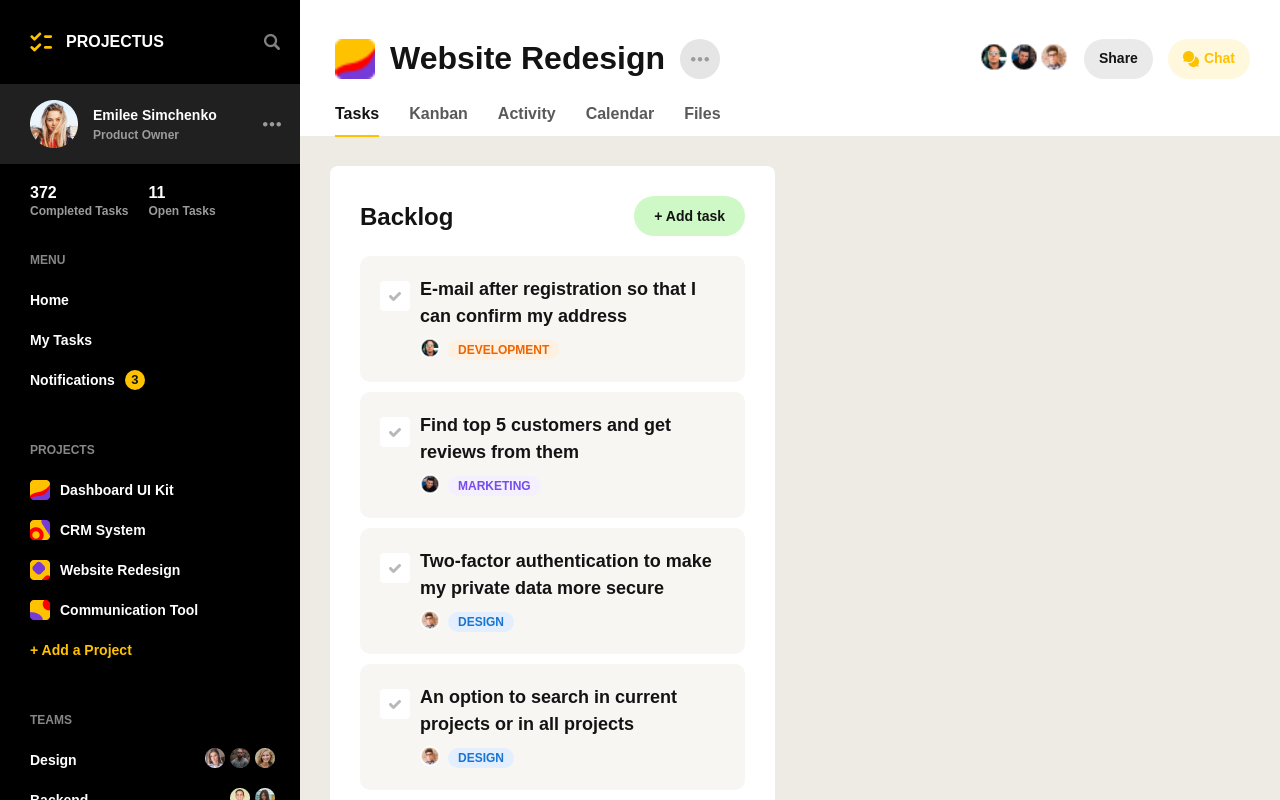
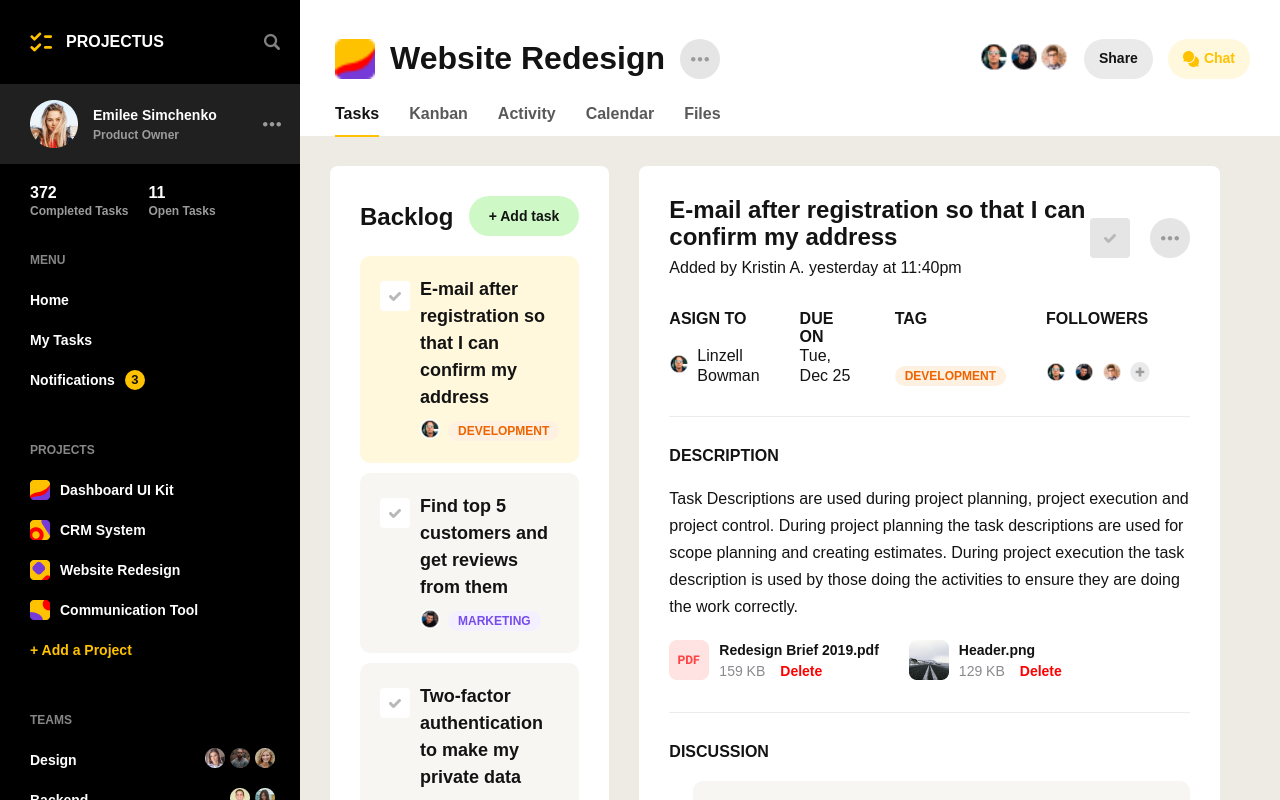
Before and after one commit to 90roma/managmentKit, a React (Create React App) app: page / in a window 1280 px wide. Both pictures are taken after a click on the element "Tasks". Shown: the top 800 px of the page. Built offline with nearby package versions, Linux system fonts and the light colour scheme.

Commit message:
ref sidebar and header v3

```diff
--- a/src/App.js
+++ b/src/App.js
@@ -8,7 +8,7 @@ import {Sidebar} from "./Sidebar";
 import './styles.css';
 
 export default function App() {
-    const [openedTask, setOpenedTask] = useState()
+    const [openedTask, setOpenedTask] = useState(TASKS[0])
     const [openedHeaderItem, setOpenedHeaderItem] = useState()
 
     return (
@@ -28,11 +28,13 @@ export default function App() {
                             tasks={TASKS}
                             title="Backlog"
                             onTaskClick={(task) => setOpenedTask(task)}
+                            openedTaskId={openedTask.id}
                         />
                         <TaskList
                             tasks={TASKS}
                             title="To Do"
                             onTaskClick={(task) => setOpenedTask(task)}
+                            openedTaskId={openedTask.id}
                         />
                     </div>
                     {openedTask && <Task
--- a/src/TaskCard/index.js
+++ b/src/TaskCard/index.js
@@ -5,21 +5,12 @@ import { Tag } from "../Tag";
 import { Avatar } from "../Avatar";
 import {Title} from "../Title";
 
-const TaskCard = ({checkBoxCard, header, avatarUrl, tag}) => {
+const TaskCard = ({checkBoxCard, header, avatarUrl, tag, isSelect}) => {
     const [isState, setIsState] = useState(false)
-    const [isSelect, setIsSelect] = useState(false)
-
-    const cardClass = (isSelect) => {
-        switch (isSelect) {
-            case true:
-                return "card card__wrapper card__wrapper_selected";
-            case false:
-                return "card card__wrapper";
-        }
-    }
+    const taskCardClassName = isSelect ? "card card__wrapper card__wrapper_selected" : "card card__wrapper";
 
   return (
-      <div onClick={ () => setIsSelect (!isSelect) } className={cardClass(isSelect)}>
+      <div className={taskCardClassName}>
         <div className="card__heading-wrapper">
             <div onClick={ ()=> setIsState(!isState) }>
                 <CheckBox className="CheckBox" value={isState} task={checkBoxCard} />
--- a/src/TaskList/data.js
+++ b/src/TaskList/data.js
@@ -7,6 +7,7 @@ import avatarComment from "../Avatar/avatar-comment.png";
 import avatarCommentDev from "../Avatar/avatar-comment-dev.png";
 
 const TASKS = [{
+    id: 1,
     title: "E-mail after registration so that I can confirm my address",
     author: "Kristin A.",
     createdAt: "yesterday at 11:40pm",
@@ -31,6 +32,7 @@ const TASKS = [{
         position: "Developer"
     }]
 }, {
+    id: 2,
     title: "Find top 5 customers and get reviews from them",
     author: "Helena Brauer",
     createdAt: "yesterday at 12:41pm",
@@ -55,6 +57,7 @@ const TASKS = [{
         position: "Developer"
     }]
 }, {
+    id: 3,
     title: "Two-factor authentication to make my private data more secure ",
     author: "Kristin A.",
     createdAt: "yesterday at 13:42pm",
@@ -79,6 +82,7 @@ const TASKS = [{
         position: "Developer"
     }]
 }, {
+    id: 4,
     title: "An option to search in current projects or in all projects",
     author: "Kristin A.",
     createdAt: "yesterday at 14:43pm",
@@ -103,6 +107,7 @@ const TASKS = [{
         position: "Developer"
     }]
 }, {
+    id: 5,
     title: "Account for teams and personal in bottom style",
     author: "Kristin A.",
     createdAt: "yesterday at 15:44pm",
@@ -127,6 +132,7 @@ const TASKS = [{
         position: "Developer"
     }]
 }, {
+    id: 6,
     title: "Listing on Product Hunt so that we can reach as many potential users",
     author: "Kristin A.",
     createdAt: "yesterday at 16:45pm",
--- a/src/TaskList/index.js
+++ b/src/TaskList/index.js
@@ -4,7 +4,7 @@ import {Button} from "../Button";
 import {TaskCard} from "../TaskCard";
 import './style.css';
 
-const TaskList = ({tasks, onTaskClick, title}) => {
+const TaskList = ({tasks, onTaskClick, title, openedTaskId}) => {
     return (
         <div className="Task-list">
             <div className="Task-list__title-wrapper">
@@ -20,6 +20,7 @@ const TaskList = ({tasks, onTaskClick, title}) => {
                         header={task.title}
                         tag={task.tags[0]}
                         avatarUrl={task.avatar}
+                        isSelect={openedTaskId === task.id}
                     />
                 </div>
             )}
```
